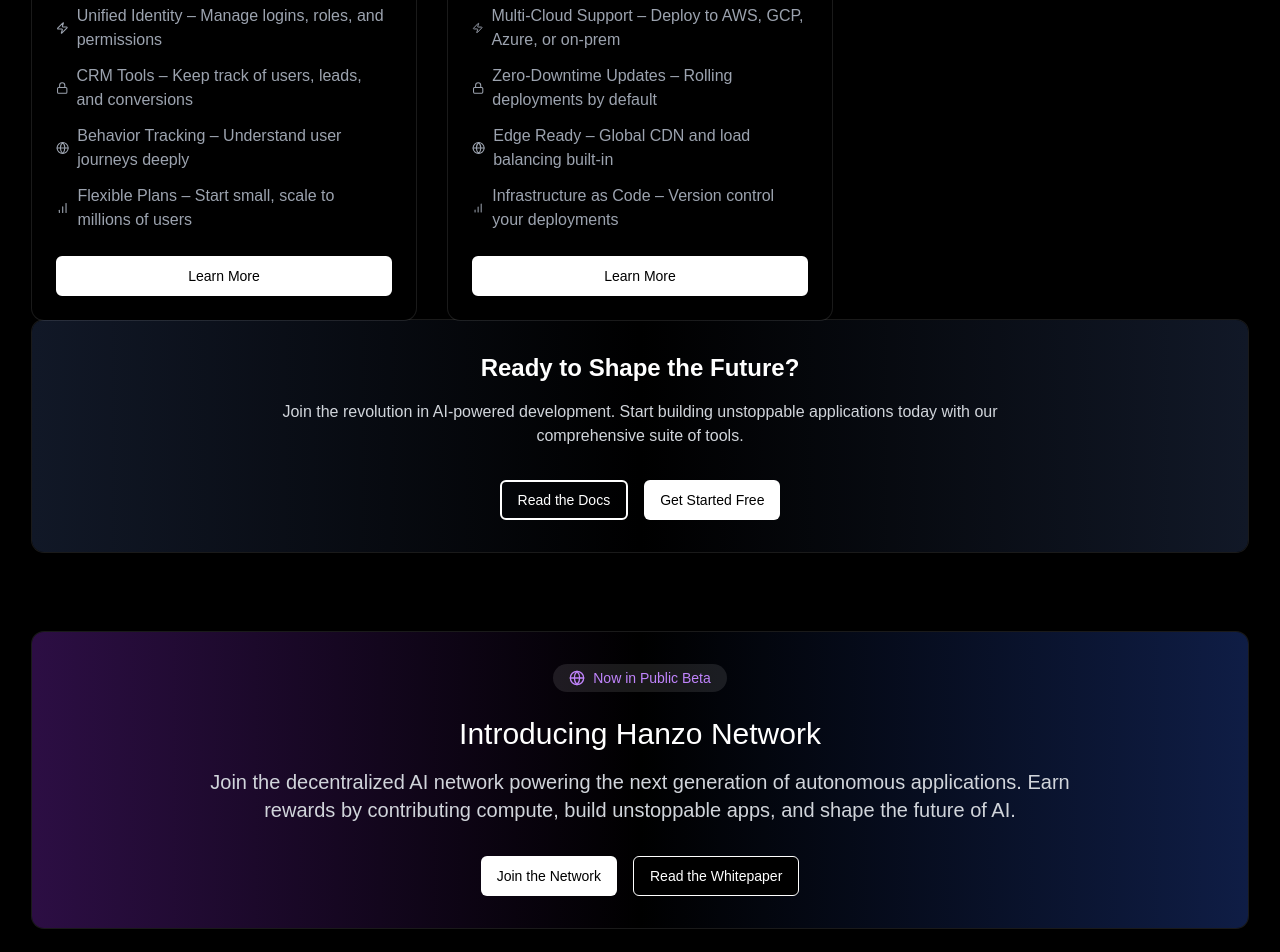
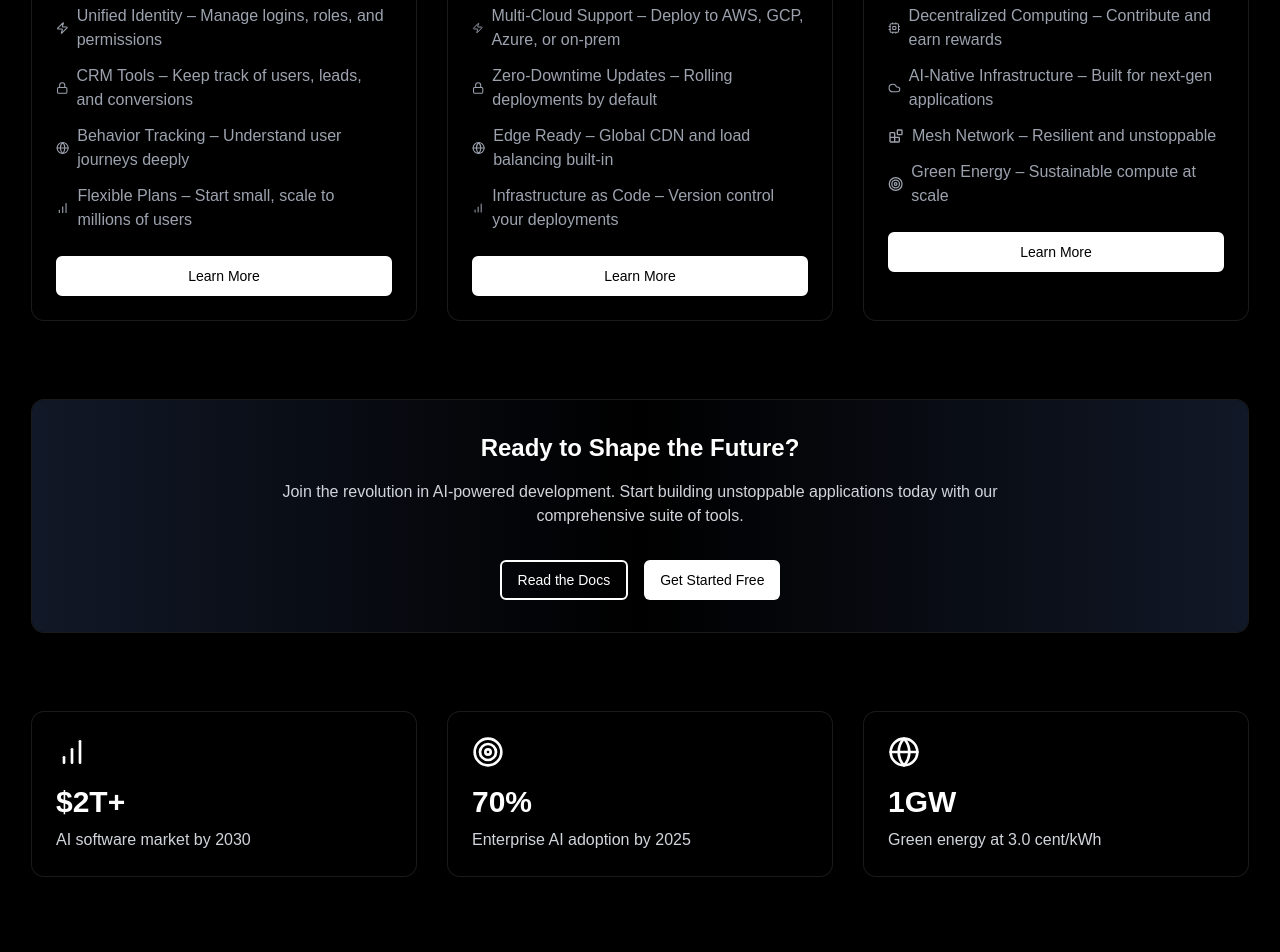
Before and after one commit to hanzoai/hanzo.industries, a React (Vite) app: page / in a window 1280 px wide. Shown: the part 3800-4752 px from the top of the page. Built offline with nearby package versions, Linux system fonts and the light colour scheme; a web font is replaced by a local one.

Commit message:
Improve product card display
Updated product card rendering to be inline with other cards. Added links to product pages and GitHub repositories for each product.

```diff
--- a/src/components/Products.tsx
+++ b/src/components/Products.tsx
@@ -14,6 +14,7 @@ const products = [
       { icon: <Globe className="h-4 w-4" />, text: "Edge Optimized – Deploy globally for near-zero latency" },
       { icon: <Github className="h-4 w-4" />, text: "Open Source – No vendor lock-in, self-host or let us do it" }
     ],
+    productUrl: "https://docs.hanzo.ai/products/base",
     github: "https://github.com/hanzo-ai/hanzo-base"
   },
   {
@@ -27,6 +28,7 @@ const products = [
       { icon: <Blocks className="h-4 w-4" />, text: "Decentralized Ready – Perfect for unstoppable, mesh-based solutions" },
       { icon: <Target className="h-4 w-4" />, text: "Easy SDK – Seamlessly integrate advanced AI calls in your code" }
     ],
+    productUrl: "https://docs.hanzo.ai/products/ai",
     github: "https://github.com/hanzo-ai/hanzo-ai"
   },
   {
@@ -40,6 +42,7 @@ const products = [
       { icon: <Globe className="h-4 w-4" />, text: "E2E Analytics – Real-time data on sales and behavior" },
       { icon: <Github className="h-4 w-4" />, text: "Web2 & Web3 – Plug into traditional or decentralized payment rails" }
     ],
+    productUrl: "https://docs.hanzo.ai/products/commerce",
     github: "https://github.com/hanzo-ai/hanzo-commerce"
   },
   {
@@ -52,6 +55,7 @@ const products = [
       { icon: <Lock className="h-4 w-4" />, text: "Fraud Detection – Machine learning insights reduce disputes" },
       { icon: <BarChart className="h-4 w-4" />, text: "Flexible Pricing – Transparent pay-as-you-grow structure" }
     ],
+    productUrl: "https://docs.hanzo.ai/products/payments",
     github: "https://github.com/hanzo-ai/hanzo-payments"
   },
   {
@@ -64,6 +68,7 @@ const products = [
       { icon: <Blocks className="h-4 w-4" />, text: "Contextual Analytics – Understand user actions in real-time" },
       { icon: <Target className="h-4 w-4" />, text: "Affiliate & Referral Modules – Tap into influencer networks" }
     ],
+    productUrl: "https://docs.hanzo.ai/products/marketing",
     github: "https://github.com/hanzo-ai/hanzo-marketing"
   },
   {
@@ -76,6 +81,7 @@ const products = [
       { icon: <Globe className="h-4 w-4" />, text: "Cross-Platform Integration – Seamless AI automation" },
       { icon: <Github className="h-4 w-4" />, text: "Community Building – Chat & moderation tools in one place" }
     ],
+    productUrl: "https://docs.hanzo.ai/products/social",
     github: "https://github.com/hanzo-ai/hanzo-social"
   },
   {
@@ -88,6 +94,7 @@ const products = [
       { icon: <Globe className="h-4 w-4" />, text: "Behavior Tracking – Understand user journeys deeply" },
       { icon: <BarChart className="h-4 w-4" />, text: "Flexible Plans – Start small, scale to millions of users" }
     ],
+    productUrl: "https://docs.hanzo.ai/products/people",
     github: "https://github.com/hanzo-ai/hanzo-people"
   },
   {
@@ -100,7 +107,21 @@ const products = [
       { icon: <Globe className="h-4 w-4" />, text: "Edge Ready – Global CDN and load balancing built-in" },
       { icon: <BarChart className="h-4 w-4" />, text: "Infrastructure as Code – Version control your deployments" }
     ],
+    productUrl: "https://docs.hanzo.ai/products/deploy",
     github: "https://github.com/hanzo-ai/hanzo-deploy"
+  },
+  {
+    icon: <Globe className="h-8 w-8" />,
+    title: "Hanzo Network",
+    description: "Join the decentralized AI network powering the next generation of autonomous applications.",
+    features: [
+      { icon: <Cpu className="h-4 w-4" />, text: "Decentralized Computing – Contribute and earn rewards" },
+      { icon: <Cloud className="h-4 w-4" />, text: "AI-Native Infrastructure – Built for next-gen applications" },
+      { icon: <Blocks className="h-4 w-4" />, text: "Mesh Network – Resilient and unstoppable" },
+      { icon: <Target className="h-4 w-4" />, text: "Green Energy – Sustainable compute at scale" }
+    ],
+    productUrl: "https://network.hanzo.ai",
+    github: "https://github.com/hanzo-ai/hanzo-network"
   }
 ];
 
@@ -173,7 +194,7 @@ const Products = () => {
                 whileHover={{ scale: 1.02 }}
                 transition={{ duration: 0.2 }}
               >
-                <a href="https://docs.hanzo.ai" target="_blank" rel="noopener noreferrer">
+                <a href={product.productUrl} target="_blank" rel="noopener noreferrer">
                   <Button
                     variant="outline"
                     className="w-full bg-white text-black hover:bg-gray-100 border-2 border-white group-hover:translate-y-[-2px] transition-transform duration-300"
@@ -191,7 +212,7 @@ const Products = () => {
           whileInView={{ opacity: 1, y: 0 }}
           viewport={{ once: true }}
           transition={{ duration: 0.5, delay: products.length * 0.1 }}
-          className="group col-span-1 md:col-span-2 lg:col-span-3 p-8 bg-gradient-to-r from-gray-900 via-black to-gray-900 rounded-xl ring-1 ring-white/10 hover:ring-white/30 transition-all duration-300"
+          className="mt-20 p-8 bg-gradient-to-r from-gray-900 via-black to-gray-900 rounded-xl ring-1 ring-white/10 hover:ring-white/30 transition-all duration-300"
         >
           <div className="max-w-3xl mx-auto text-center">
             <h3 className="text-2xl font-semibold text-white mb-4">Ready to Shape the Future?</h3>
@@ -221,52 +242,6 @@ const Products = () => {
                     className="w-full sm:w-auto bg-white text-black hover:bg-gray-100 group-hover:translate-y-[-2px] transition-transform duration-300"
                   >
                     Get Started Free
-                  </Button>
-                </a>
-              </motion.div>
-            </div>
-          </div>
-        </motion.div>
-
-        <motion.div
-          initial={{ opacity: 0, y: 20 }}
-          whileInView={{ opacity: 1, y: 0 }}
-          viewport={{ once: true }}
-          className="mt-20 p-8 bg-gradient-to-r from-purple-900/50 via-black to-blue-900/50 rounded-xl ring-1 ring-white/10"
-        >
-          <div className="max-w-4xl mx-auto text-center">
-            <div className="inline-flex items-center space-x-2 bg-white/10 px-4 py-1 rounded-full mb-6">
-              <Globe className="h-4 w-4 text-purple-400" />
-              <span className="text-sm text-purple-400">Now in Public Beta</span>
-            </div>
-            <h3 className="text-3xl font-display text-white mb-4">Introducing Hanzo Network</h3>
-            <p className="text-xl text-gray-300 mb-8">
-              Join the decentralized AI network powering the next generation of autonomous applications.
-              Earn rewards by contributing compute, build unstoppable apps, and shape the future of AI.
-            </p>
-            <div className="flex flex-col sm:flex-row justify-center gap-4">
-              <motion.div
-                whileHover={{ scale: 1.02 }}
-                transition={{ duration: 0.2 }}
-              >
-                <a href="https://network.hanzo.ai" target="_blank" rel="noopener noreferrer">
-                  <Button
-                    className="w-full sm:w-auto bg-white text-black hover:bg-gray-100"
-                  >
-                    Join the Network
-                  </Button>
-                </a>
-              </motion.div>
-              <motion.div
-                whileHover={{ scale: 1.02 }}
-                transition={{ duration: 0.2 }}
-              >
-                <a href="https://docs.network.hanzo.ai" target="_blank" rel="noopener noreferrer">
-                  <Button
-                    variant="outline"
-                    className="w-full sm:w-auto border-white text-white hover:bg-white hover:text-black"
-                  >
-                    Read the Whitepaper
                   </Button>
                 </a>
               </motion.div>
```
